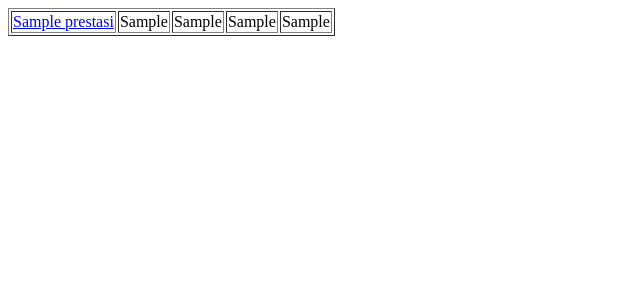
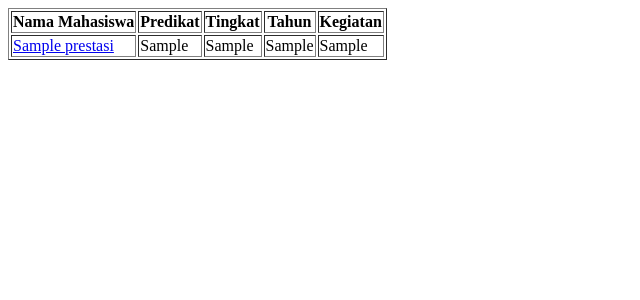
Before and after one commit to naafierm/uasweb, a PHP site: page /index.php in a window 1280 px wide. Shown: the top 300 px of the page, without its empty margins (0-640 px from the left). Run offline with PHP 8.4, Linux system fonts and the light colour scheme; tables that the repository leaves empty or names only in its code hold one stand-in row (values such as "Sample post").

Commit message:
add table header

```diff
--- a/index.php
+++ b/index.php
@@ -15,14 +15,19 @@
     $result = $conn->query($sql); ?>
     <table border='1'>
         <tbody>
+            <th>Nama Mahasiswa</th>
+            <th>Predikat</th>
+            <th>Tingkat</th>
+            <th>Tahun</th>
+            <th>Kegiatan</th>
             <?php
             while ($row = $result->fetch_assoc()) {
                 echo "<tr>
-                    <td><a href='detail.php?q=".$row['NIM']."'>" . $row['Nama']. "</a></td>
-                    <td>" . $row['Predikat']."</td>
-                    <td>" . $row['Tingkat']."</td>
-                    <td>" . $row['Tahun']."</td>
-                    <td>" . $row['Kegiatan']."</td>
+                    <td><a href='detail.php?q=" . $row['NIM'] . "'>" . $row['Nama'] . "</a></td>
+                    <td>" . $row['Predikat'] . "</td>
+                    <td>" . $row['Tingkat'] . "</td>
+                    <td>" . $row['Tahun'] . "</td>
+                    <td>" . $row['Kegiatan'] . "</td>
                     </tr>
                 ";
             }
--- a/koneksi.php
+++ b/koneksi.php
@@ -1,7 +1,7 @@
 <?php
 $servername ='localhost';
-$username = 'root';
-$password = '';
+$username = 'aoki';
+$password = 'anangaja';
 $dbname = 'uasweb';
 $conn = new mysqli($servername,$username,$password,$dbname);
 if ($conn->connect_error) {
```
Also changed, not shown: detail.php (+21 -4 lines).
